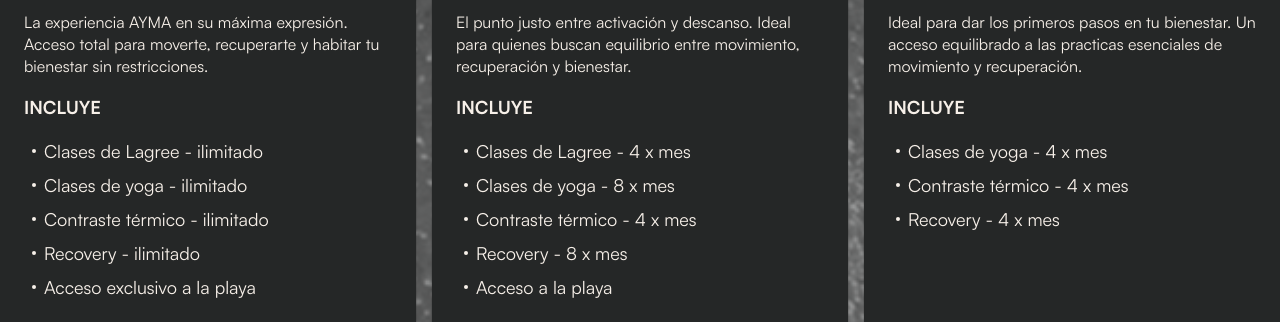
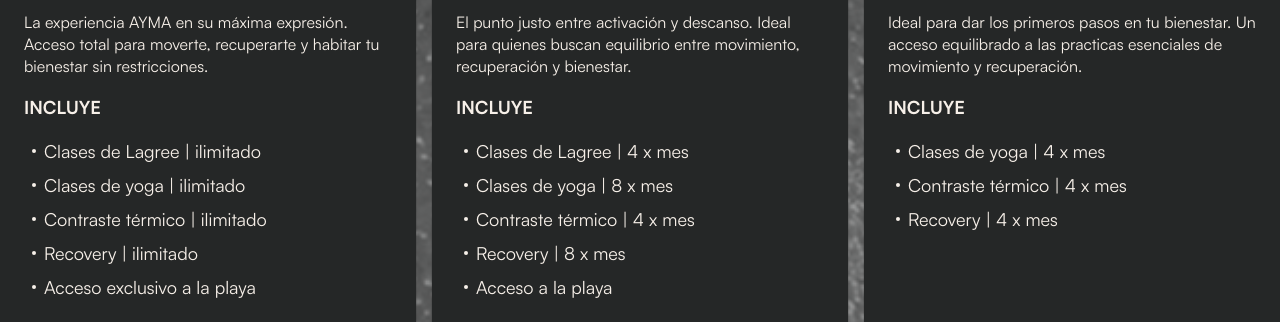
Before and after one commit to tquinteros/AYMA-landing, a Next.js app: page / in a window 1280 px wide. Shown: the part 3537-3859 px from the top of the page. Built offline with nearby package versions, Linux system fonts and the light colour scheme.

Commit message:
replace |

```diff
--- a/data/membership.ts
+++ b/data/membership.ts
@@ -4,7 +4,7 @@
     name: "AYMA | UNLIMITED",
     description: "La experiencia AYMA en su máxima expresión. Acceso total para moverte, recuperarte y habitar tu bienestar sin restricciones.",
     price: 10,
-    features: ["Clases de Lagree - ilimitado", "Clases de yoga - ilimitado", "Contraste térmico - ilimitado", "Recovery - ilimitado", "Acceso exclusivo a la playa"],
+    features: ["Clases de Lagree | ilimitado", "Clases de yoga | ilimitado", "Contraste térmico | ilimitado", "Recovery | ilimitado", "Acceso exclusivo a la playa"],
     bottomText: "*prioridad en reservas y 15% off en terapias.",
   },
   {
@@ -12,7 +12,7 @@
     name: "AYMA | BALANCE",
     description: "El punto justo entre activación y descanso. Ideal para quienes buscan equilibrio entre movimiento, recuperación y bienestar.",
     price: 20,
-    features: ["Clases de Lagree - 4 x mes", "Clases de yoga - 8 x mes", "Contraste térmico - 4 x mes", "Recovery - 8 x mes", "Acceso a la playa"],
+    features: ["Clases de Lagree | 4 x mes", "Clases de yoga | 8 x mes", "Contraste térmico | 4 x mes", "Recovery | 8 x mes", "Acceso a la playa"],
     bottomText: "*10% off en terapias.",
   },
   {
@@ -20,7 +20,7 @@
     name: "AYMA | RESET",
     description: "Ideal para dar los primeros pasos en tu bienestar. Un acceso equilibrado a las practicas esenciales de movimiento y recuperación.",
     price: 30,
-    features: ["Clases de yoga - 4 x mes", "Contraste térmico - 4 x mes", "Recovery - 4 x mes",],
+    features: ["Clases de yoga | 4 x mes", "Contraste térmico | 4 x mes", "Recovery | 4 x mes",],
   },
   {
     id: 4,
@@ -36,7 +36,7 @@
     name: "AYMA | RECOVERY",
     description: "Un plan enfocado en el descanso y el cuidado del cuerpo. Un espacio para bajar el ritmo, liberar tensiones y acelerar la recuperación física y mental. ",
     price: 30,
-    features: ["Sauna seco - ilimitado", "Cold plunge - ilimitado", "Cabina de frío - ilimitado", "Contraste térmico - ilimitado", "Recovery - ilimitado", "Acceso a la playa"],
+    features: ["Sauna seco | ilimitado", "Cold plunge | ilimitado", "Cabina de frío | ilimitado", "Contraste térmico | ilimitado", "Recovery | ilimitado", "Acceso a la playa"],
     bottomText: "*10% off en terapias.",
     tag: "EXPERIENCIA ESPECIALIZADA",
   },
@@ -45,7 +45,7 @@
     name: "AYMA  | YOGA PASS",
     description: "Ideal para quienes buscan profundizar en el movimiento consciente, la respiración y la conexión cuerpo-mente.",
     price: 30,
-    features: ["Clases de yoga - ilimitado", "Clases de hot yoga - ilimitado", "Prácticas conscientes y guíadas", "Acceso a la playa"],
+    features: ["Clases de yoga | ilimitado", "Clases de hot yoga | ilimitado", "Prácticas conscientes y guíadas", "Acceso a la playa"],
     bottomText: "*10% off en terapias.",
     tag: "EXPERIENCIA ESPECIALIZADA",
   },
```
